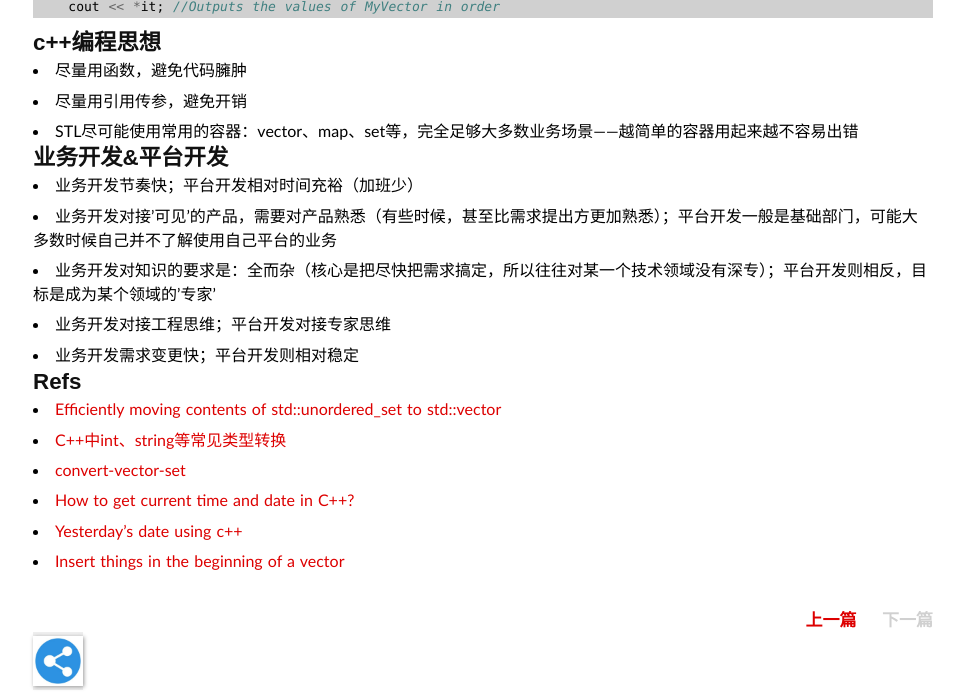
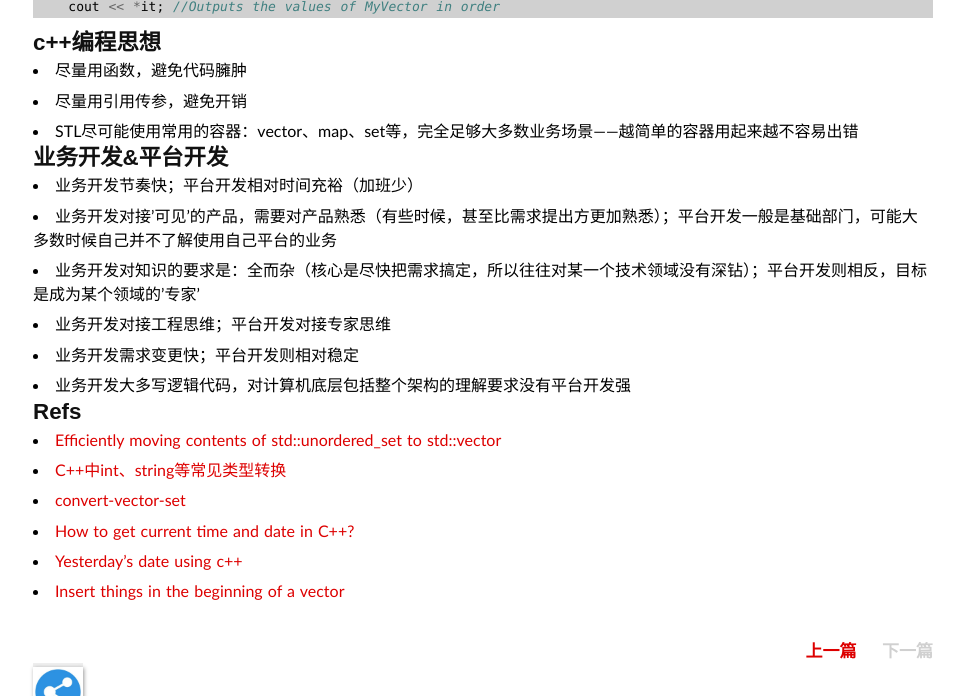
Before and after one commit to duyanghao/duyanghao.github.io, a Jekyll site: the page built from _posts/2018-12-12-c++-practice.md, in a window 1280 px wide and 900 px high, scrolled down 2676 px, cut to the strip 0-696 px from the top of the window. Shown: the whole strip, without its empty margins (157-1121 px from the left). Built offline with Jekyll 4.4.1, drawn with Linux system fonts in a browser that asks for light colours; some web fonts are replaced; comment, search, counter and statistics services are not loaded.

Commit message:
添加c++ practice
Signed-off-by: duyanghao <1294057873@qq.com>

```diff
--- a/_posts/2018-12-12-c++-practice.md
+++ b/_posts/2018-12-12-c++-practice.md
@@ -166,9 +166,10 @@ for (vector<int>::iterator it=MyVector.begin(); it<MyVector.end(); it++)
 
 * 业务开发节奏快；平台开发相对时间充裕（加班少）
 * 业务开发对接'可见'的产品，需要对产品熟悉（有些时候，甚至比需求提出方更加熟悉）；平台开发一般是基础部门，可能大多数时候自己并不了解使用自己平台的业务
-* 业务开发对知识的要求是：全而杂（核心是把尽快把需求搞定，所以往往对某一个技术领域没有深专）；平台开发则相反，目标是成为某个领域的'专家'
+* 业务开发对知识的要求是：全而杂（核心是尽快把需求搞定，所以往往对某一个技术领域没有深钻）；平台开发则相反，目标是成为某个领域的'专家'
 * 业务开发对接工程思维；平台开发对接专家思维
 * 业务开发需求变更快；平台开发则相对稳定
+* 业务开发大多写逻辑代码，对计算机底层包括整个架构的理解要求没有平台开发强
 
 ## Refs
 
```
